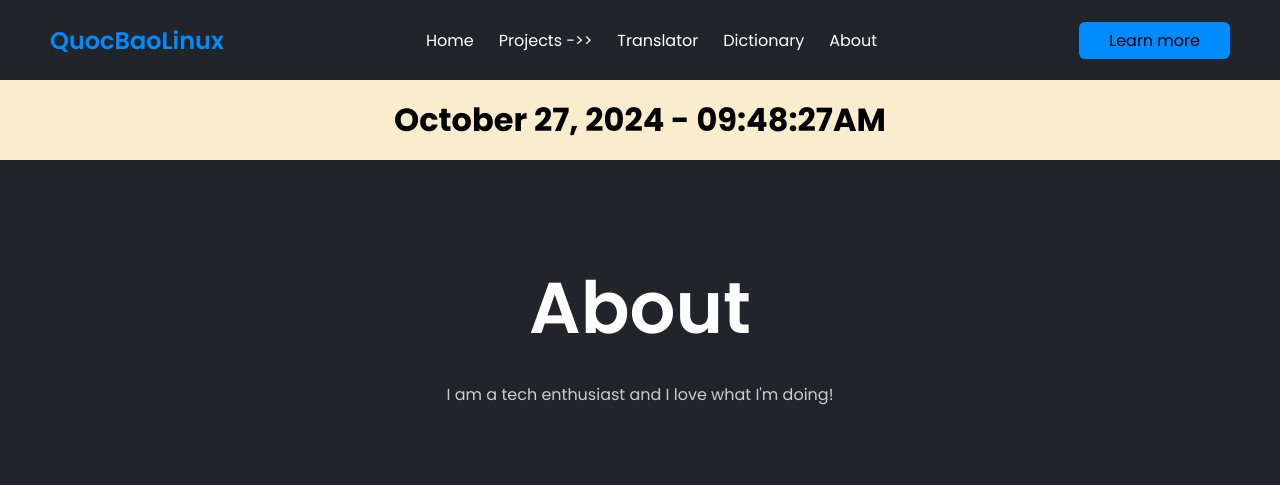
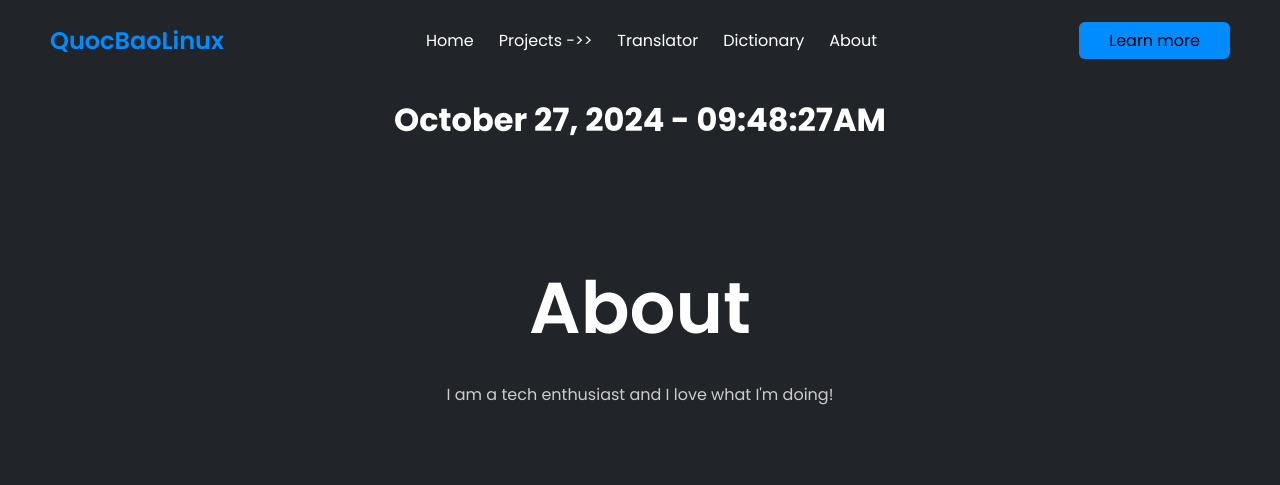
Before and after one commit to quocbaolinux-beta/about, a plain HTML site: page index.html in a window 1280 px wide. Shown: the top 485 px of the page. Drawn offline with nearby package versions, Linux system fonts and the light colour scheme.

Commit message:
Update style.css

```diff
--- a/style.css
+++ b/style.css
@@ -233,7 +233,8 @@ body{
     display: flex;
     justify-content: center;
     align-items: center;
-    background-color: #faedcd;
+    background-color: #212529;
+    color: #fff;
     height: 10vh;
 }
 
```
